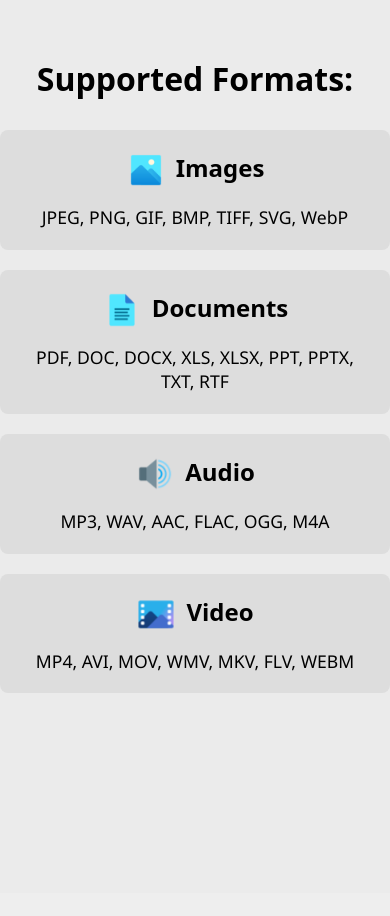
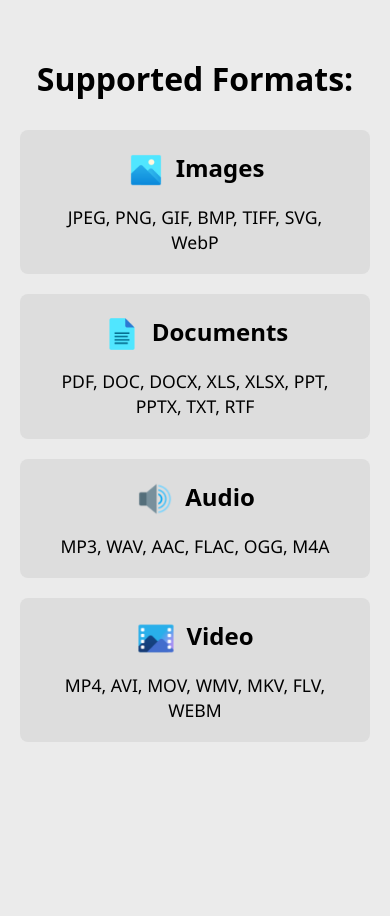
Before and after one commit to Firebladedoge229/OpenConvert, a plain HTML site: page index.html in a window 390 px wide. Shown: the part 780-1696 px from the top of the page. Drawn offline with Linux system fonts and the light colour scheme; a web font is replaced by a local one.

Commit message:
fix: space

```diff
--- a/style.css
+++ b/style.css
@@ -265,6 +265,12 @@ body.dark-theme {
   .text-container-right h1, .text-container-right p {
     margin: 0 20px;
     text-align: center;
+  }
+}
+
+@media (max-width: 1260px) {
+  .formats-grid {
+    margin: 0 20px;
   }
 }
 
```
